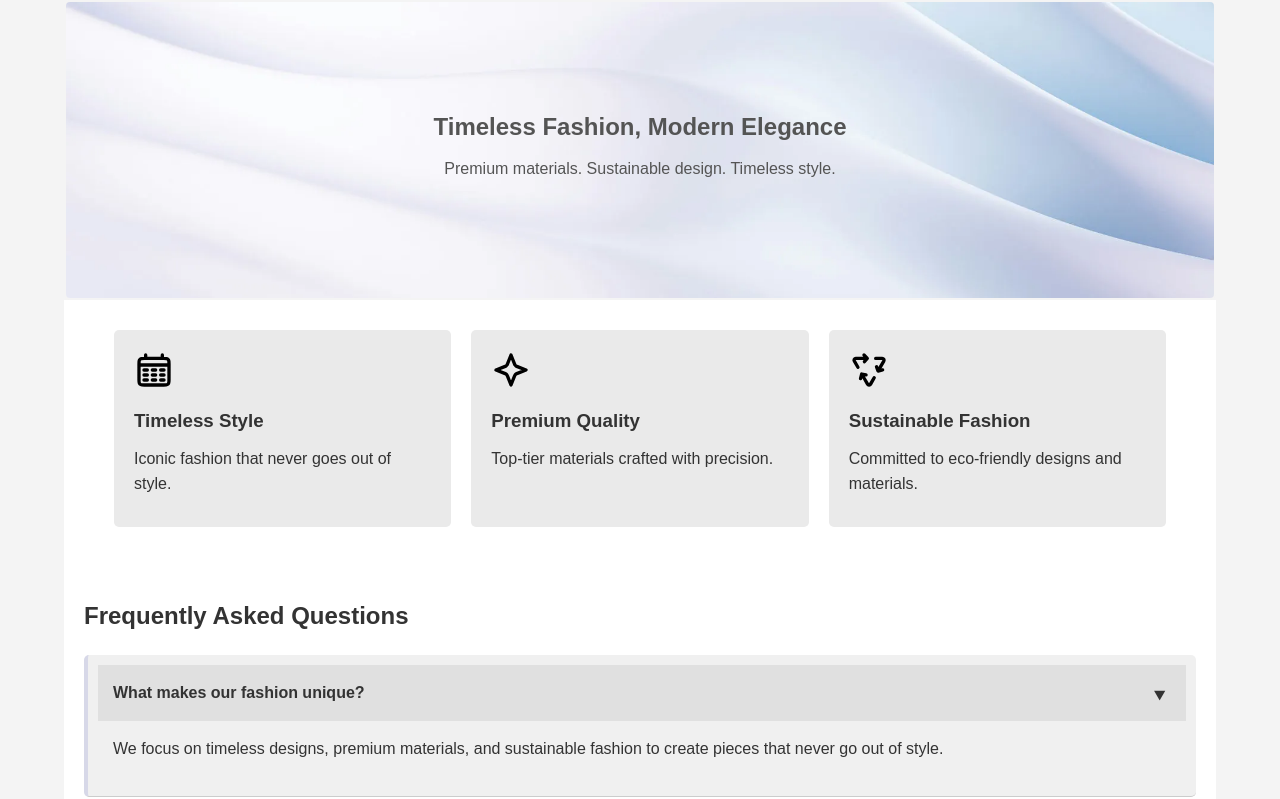
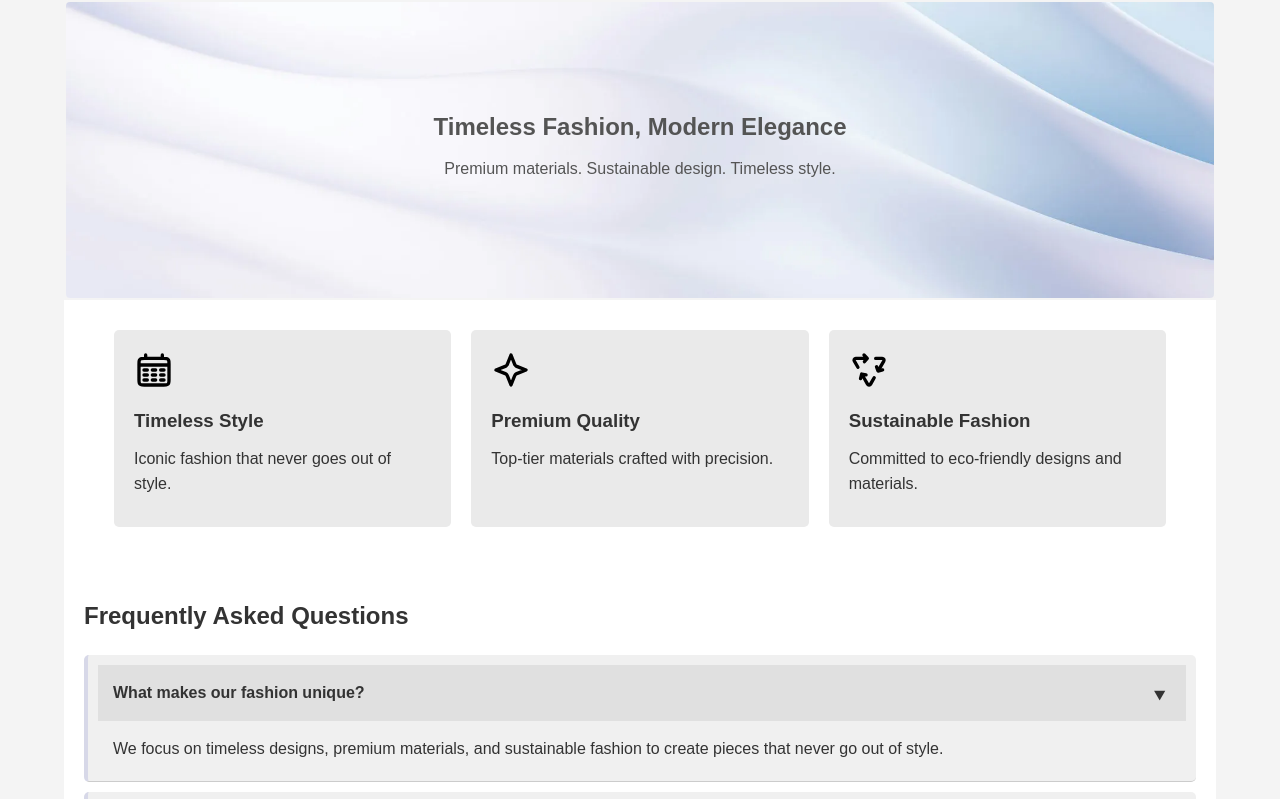
Before and after one commit to JulioMontesinos/Minimalist-Web-Components, a plain HTML site: page index.html in a window 1280 px wide. Both pictures are taken after a click on the element "What makes our fashion unique?". Shown: the top 799 px of the page. Drawn offline with Linux system fonts and the light colour scheme.

Commit message:
Improve FAQ accordion transition with max-height: fit-content

```diff
--- a/css/faq.css
+++ b/css/faq.css
@@ -44,14 +44,14 @@
 .faq-answer {
   max-height: 0;
   overflow: hidden;
-  transition: max-height 0.4s ease-out, padding 0.4s ease-out;
+  transition: all 0.4s ease-out;
   padding: 0 15px;
 }
 
 /* Dynamically Expanding Answer */
 .faq-item.active .faq-answer {
-  max-height: 1000px;
-  padding: 15px;
+  max-height: fit-content;
+  padding: 15px 15px 0px 15px;
 }
 
 /* ----Alternative---- */
```
